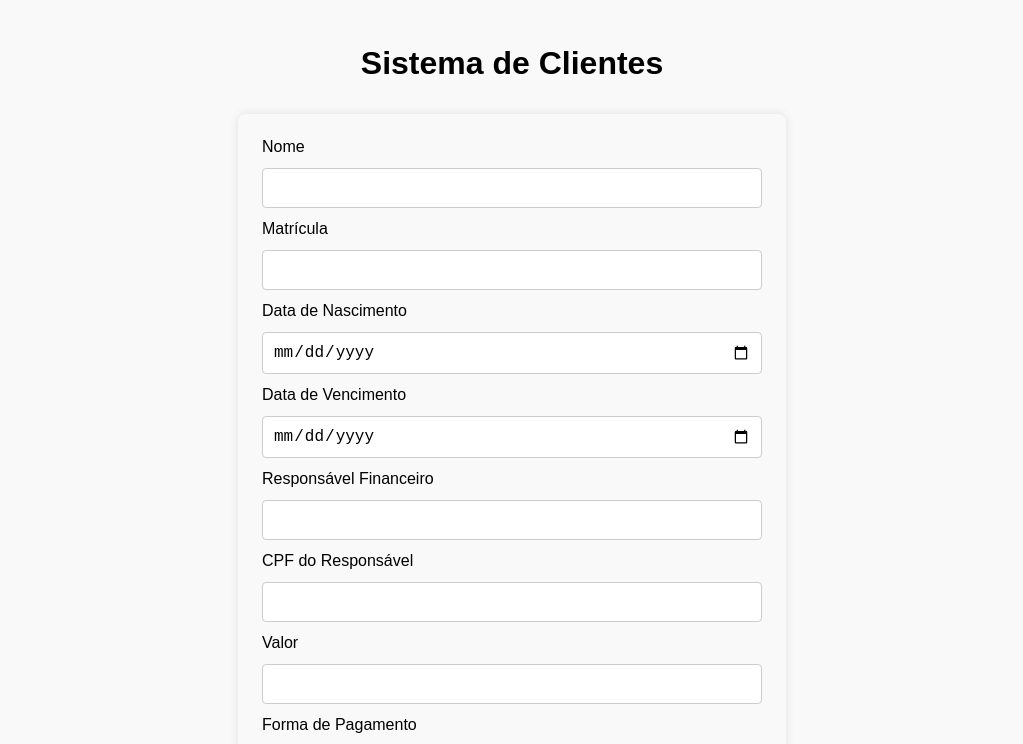
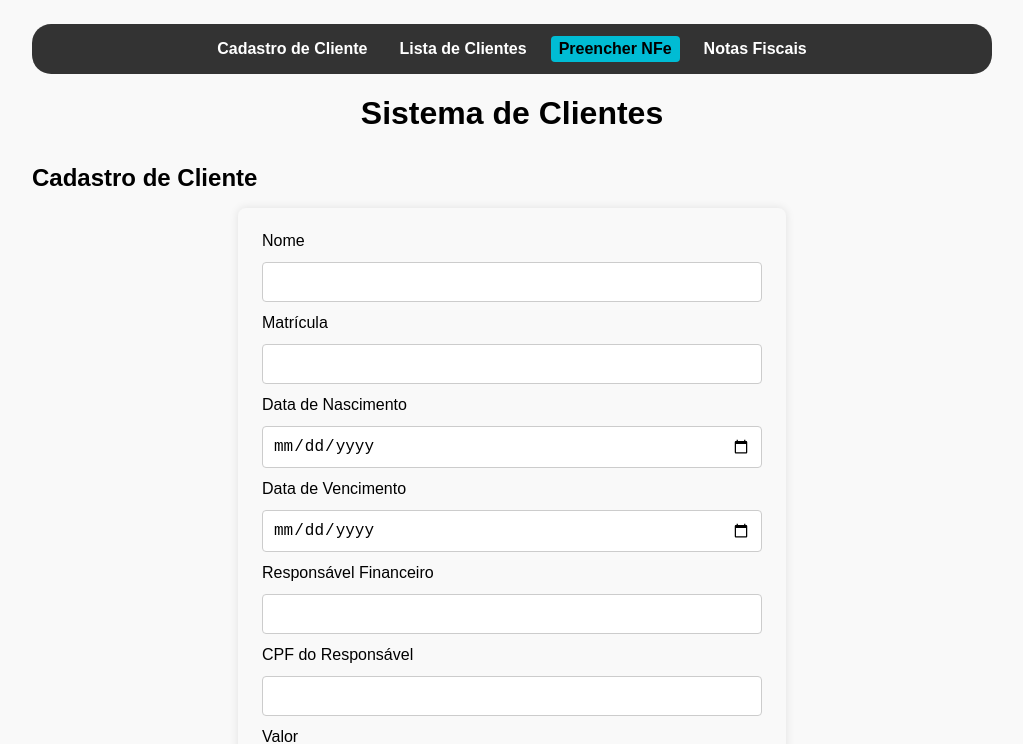
Before and after one commit to dnxpollo/sistema-clientes, a React (Vite) app: page / in a window 1280 px wide. Shown: the top 744 px of the page, without its empty margins (128-1151 px from the left). Built offline with nearby package versions, Linux system fonts and the light colour scheme.

Commit message:
adição do NavBar e estilização do mesmo

```diff
--- a/src/App.tsx
+++ b/src/App.tsx
@@ -5,6 +5,7 @@ import { FormularioCliente } from './components/FormularioCliente';
 import { ListaClientes } from './components/ListaClientes';
 import { FormularioNFe } from './components/FormularioNFe';
 import { ListaNFe } from './components/ListaNFe';
+import { NavBar } from './components/NavBar';
 import type { Cliente } from './types/Cliente';
 import './App.css';
 
@@ -15,19 +16,29 @@ function App() {
     <ClienteProvider>
       <NFeProvider>
         <main className="app-container">
+          <NavBar />
           <h1>Sistema de Clientes</h1>
 
-          <section className="cliente-section">
+          <section id="cadastro-cliente" className="cliente-section">
+            <h2>Cadastro de Cliente</h2>
             <FormularioCliente
               clienteEditando={clienteEditando}
               setClienteEditando={setClienteEditando}
             />
+          </section>
+
+          <section id="lista-clientes" className="cliente-section">
+            <h2>Lista de Clientes</h2>
             <ListaClientes onEditar={setClienteEditando} />
           </section>
 
-          <section className="nfe-section">
+          <section id="form-nfe" className="nfe-section">
             <h2>Preenchimento de NFe</h2>
             <FormularioNFe onSalvar={(nfe) => console.log('NFe salva:', nfe)} />
+          </section>
+
+          <section id="lista-nfe" className="nfe-section">
+            <h2>Notas Fiscais Emitidas</h2>
             <ListaNFe />
           </section>
         </main>
--- /dev/null
+++ b/src/components/NavBar.css
@@ -0,0 +1,28 @@
+.navbar {
+  position: sticky;
+  justify-content: center;
+  top: 0;
+  background-color: #333;
+  padding: 12px;
+  display: flex;
+  gap: 16px;
+  border-radius: 1.2rem;
+  z-index: 1000;
+}
+
+.navbar a {
+  color: white;
+  text-decoration: none;
+  font-weight: bold;
+  padding: 4px 8px;
+  border-radius: 4px;
+}
+
+.navbar a:hover {
+  text-decoration: underline;
+}
+
+.navbar a.ativo {
+  background-color: #00bcd4;
+  color: black;
+}
--- /dev/null
+++ b/src/components/NavBar.tsx
@@ -0,0 +1,35 @@
+import { useEffect, useState } from 'react';
+import './NavBar.css';
+
+export function NavBar() {
+  const [ativo, setAtivo] = useState('');
+
+  useEffect(() => {
+    const handleScroll = () => {
+      const seções = ['cadastro-cliente', 'lista-clientes', 'form-nfe', 'lista-nfe'];
+      for (const id of seções) {
+        const el = document.getElementById(id);
+        if (el) {
+          const rect = el.getBoundingClientRect();
+          if (rect.top <= 100 && rect.bottom >= 100) {
+            setAtivo(id);
+            break;
+          }
+        }
+      }
+    };
+
+    window.addEventListener('scroll', handleScroll);
+    handleScroll(); // inicial
+    return () => window.removeEventListener('scroll', handleScroll);
+  }, []);
+
+  return (
+    <nav className="navbar">
+      <a href="#cadastro-cliente" className={ativo === 'cadastro-cliente' ? 'ativo' : ''}>Cadastro de Cliente</a>
+      <a href="#lista-clientes" className={ativo === 'lista-clientes' ? 'ativo' : ''}>Lista de Clientes</a>
+      <a href="#form-nfe" className={ativo === 'form-nfe' ? 'ativo' : ''}>Preencher NFe</a>
+      <a href="#lista-nfe" className={ativo === 'lista-nfe' ? 'ativo' : ''}>Notas Fiscais</a>
+    </nav>
+  );
+}
```
